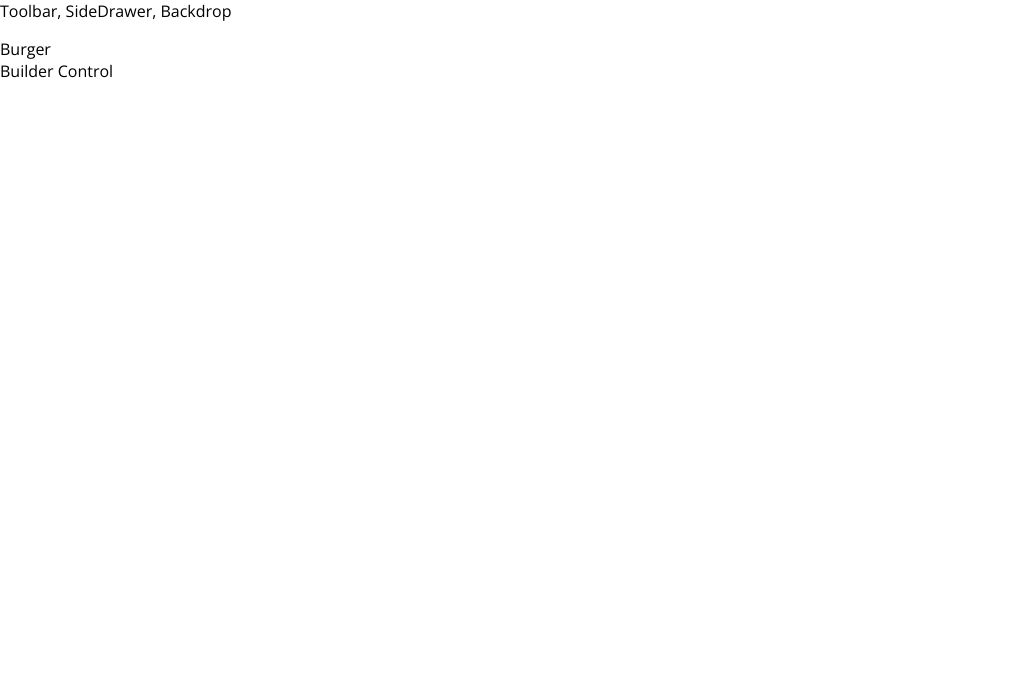
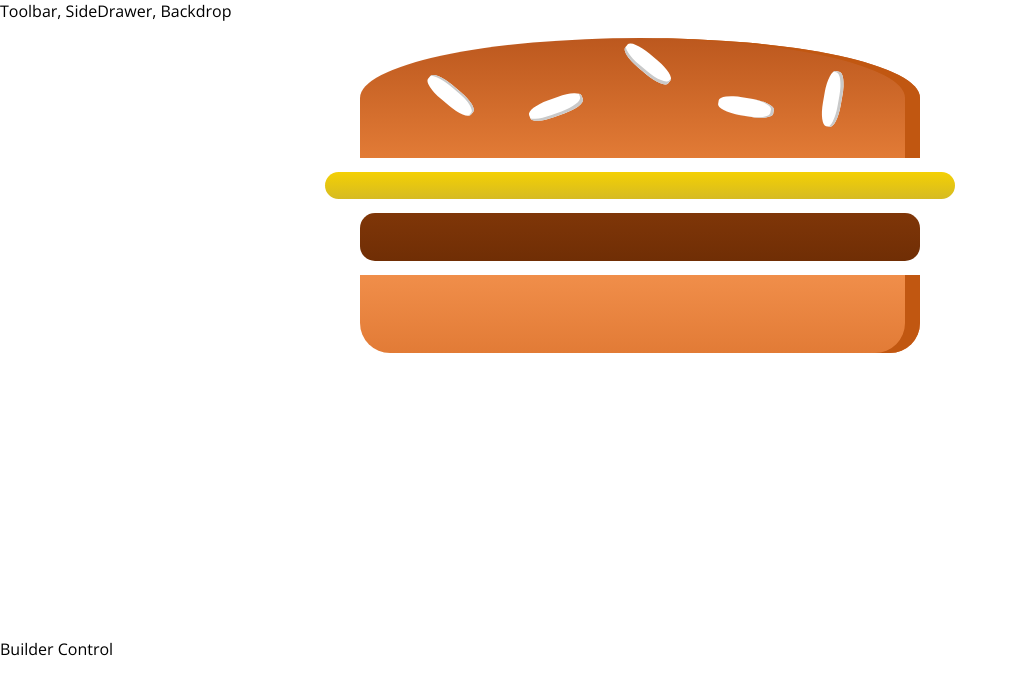
Before and after one commit to edohak77/BurgerBuilder, a React app: page / in a window 1280 px wide. Shown: the top 694 px of the page, without its empty margins (0-1018 px from the left). Built offline with nearby package versions, Linux system fonts and the light colour scheme.

Commit message:
158 lesson complete, added Buger component

```diff
--- a/src/components/Burger/Burger.js
+++ b/src/components/Burger/Burger.js
@@ -0,0 +1,17 @@
+import React from 'react'
+
+import classes from './Burger.module.css'
+import BurgerIngredient from './BurgerIngredient/BurgerIngredient'
+
+const burger = ( props ) =>{
+  return(
+    <div className={classes.Burger}>
+        <BurgerIngredient type='bread-top'/>
+        <BurgerIngredient type='cheese'/>
+        <BurgerIngredient type='meat'/>
+        <BurgerIngredient type='bread-bottom'/>
+    </div>
+  );
+}
+
+export default burger;
--- a/src/components/Burger/BurgerIngredient/BurgerIngredient.js
+++ b/src/components/Burger/BurgerIngredient/BurgerIngredient.js
@@ -1,51 +1,47 @@
-import React, {Component} from 'react'
-import PropTypes from 'prop-types'
+import React, { Component } from 'react';
+import PropTypes from 'prop-types';
 
-import classes from './BurgerIngredient.module.css'
+import classes from './BurgerIngredient.module.css';
 
+class BurgerIngredient extends Component {
+    render () {
+        let ingredient = null;
 
-class BurgerIngredient extends Component{
-  render () {
-        let ingridient = null;
-
-    switch(this.props.type){
-      case ('bread-bottom'):
-        ingridient = <div className={classes.BreadBottom}></div>
+        switch ( this.props.type ) {
+            case ( 'bread-bottom' ):
+                ingredient = <div className={classes.BreadBottom}></div>;
                 break;
-      case ('bread-top'):
-        ingridient = (
+            case ( 'bread-top' ):
+                ingredient = (
                     <div className={classes.BreadTop}>
                         <div className={classes.Seeds1}></div>
                         <div className={classes.Seeds2}></div>
                     </div>
                 );
                 break;
-      case ('meat'):
-        ingridient = <div className={classes.Meat}></div>
+            case ( 'meat' ):
+                ingredient = <div className={classes.Meat}></div>;
                 break;
-      case ('cheese'):
-        ingridient = <div className={classes.Cheese}></div>
+            case ( 'cheese' ):
+                ingredient = <div className={classes.Cheese}></div>;
                 break;
-      case ('bacon'):
-        ingridient = <div className={classes.Bacon}></div>
+            case ( 'bacon' ):
+                ingredient = <div className={classes.Bacon}></div>;
                 break;
-      case ('salad'):
-        ingridient = <div className={classes.Salad}></div>
+            case ( 'salad' ):
+                ingredient = <div className={classes.Salad}></div>;
                 break;
             default:
-        ingridient = null;
-
+                ingredient = null;
         }
 
-    return ingridient;
-
+        return ingredient;
+    }
 }
 
 
+BurgerIngredient.propTypes = {
+    type: PropTypes.string.isRequired
 };
 
-BurgerIngredient.PropTypes{
-  type: PropTypes.string.isRequired
-}
-
 export default BurgerIngredient;
--- a/src/containers/BurgerBuilder.js
+++ b/src/containers/BurgerBuilder.js
@@ -1,11 +1,13 @@
 import React, {Component} from 'react'
+
 import Aux from '../hoc/Aux'
+import Burger from '../components/Burger/Burger'
 
 class BurgerBuilder extends Component{
   render() {
     return (
       <Aux>
-        <div>Burger</div>
+        <Burger/>
         <div>Builder Control</div>
       </Aux>
     );
```
Lines whose indentation alone changed are shown as unchanged.
